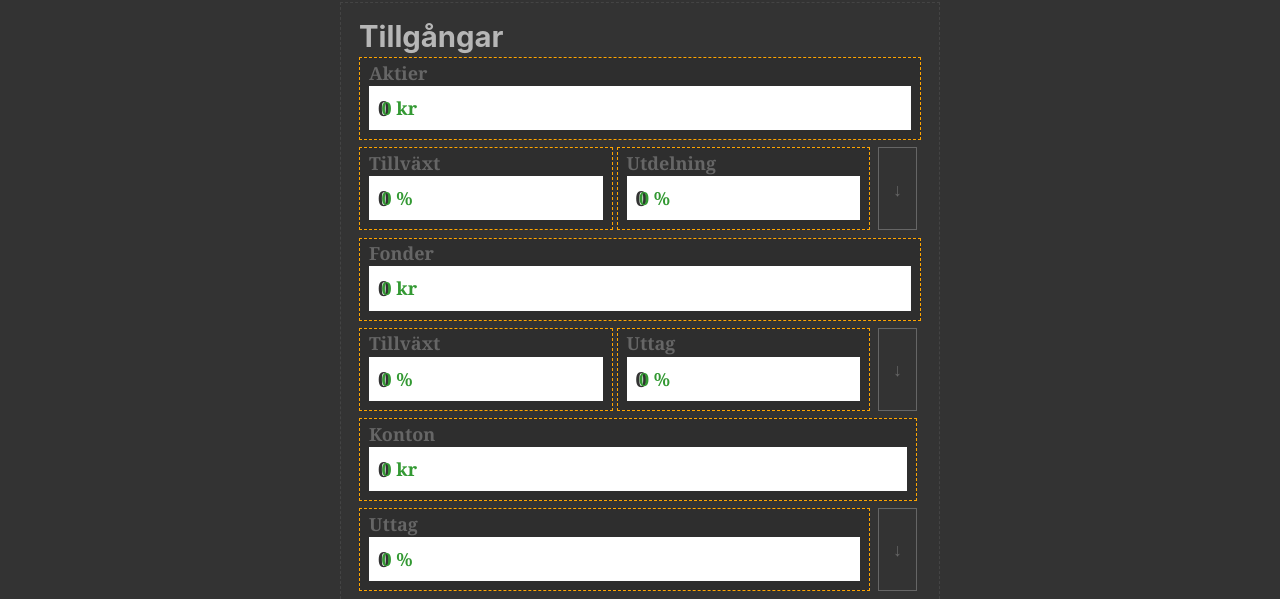
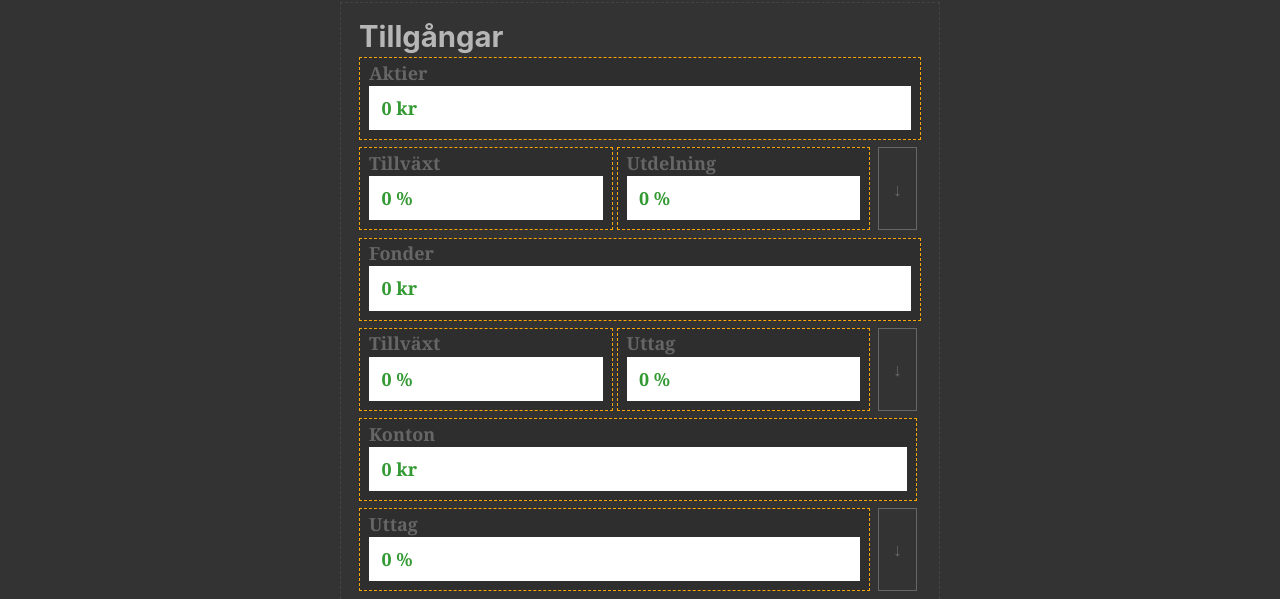
Before and after one commit to SebastianUdden/pwa-template, a Gatsby site: page / in a window 1280 px wide. Shown: the part 201-800 px from the top of the page. Built offline with nearby package versions, Linux system fonts and the light colour scheme; Gatsby itself is replaced by a stand-in of ours.

Commit message:
Fix dual color for input

```diff
--- a/src/components/common/input/Input.js
+++ b/src/components/common/input/Input.js
@@ -108,7 +108,7 @@ const InputEl = styled.input`
   border: none;
   padding: 0.5rem;
   outline: none;
-  color: #333;
+  color: #fff;
   font-size: 1.15rem;
   font-weight: 800;
   caret-color: #aaa;
```
